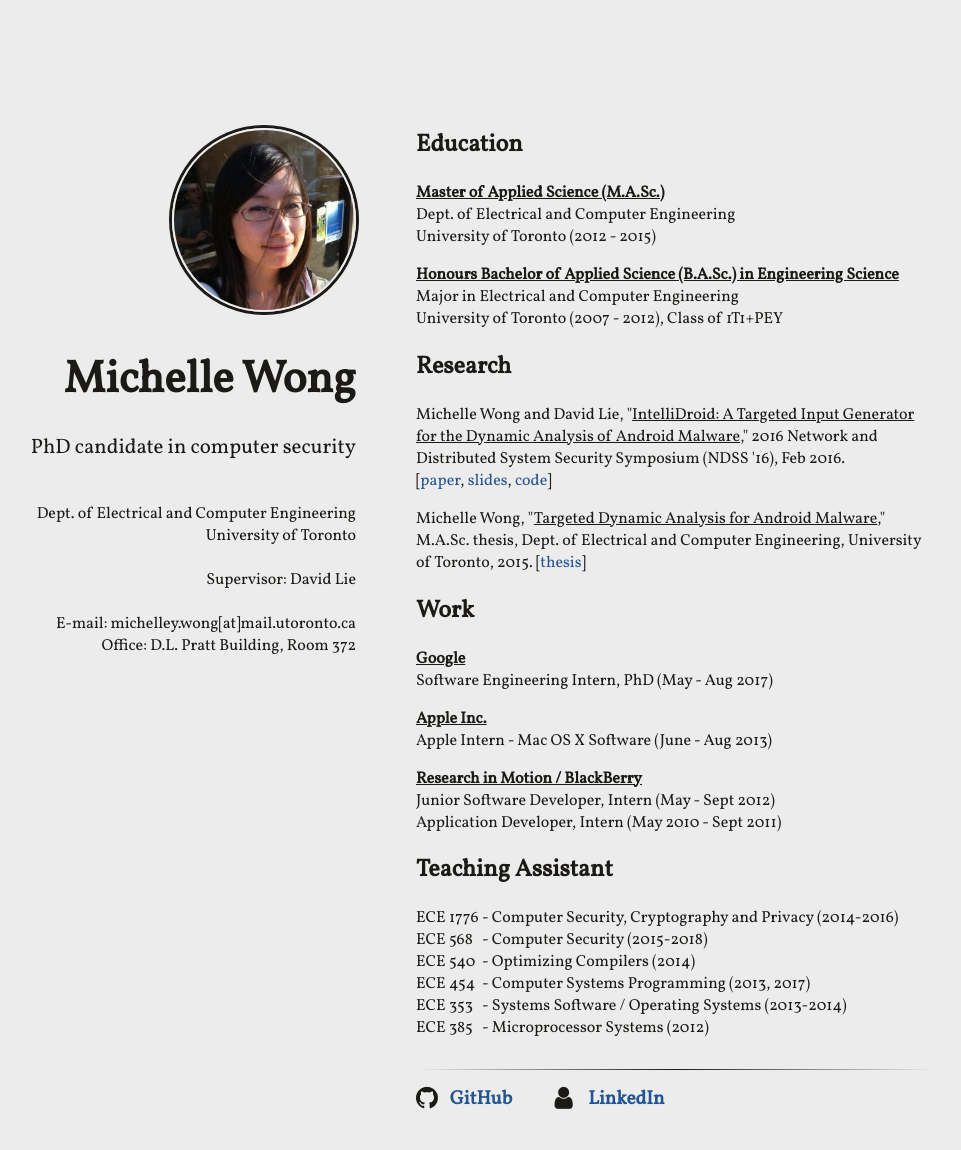
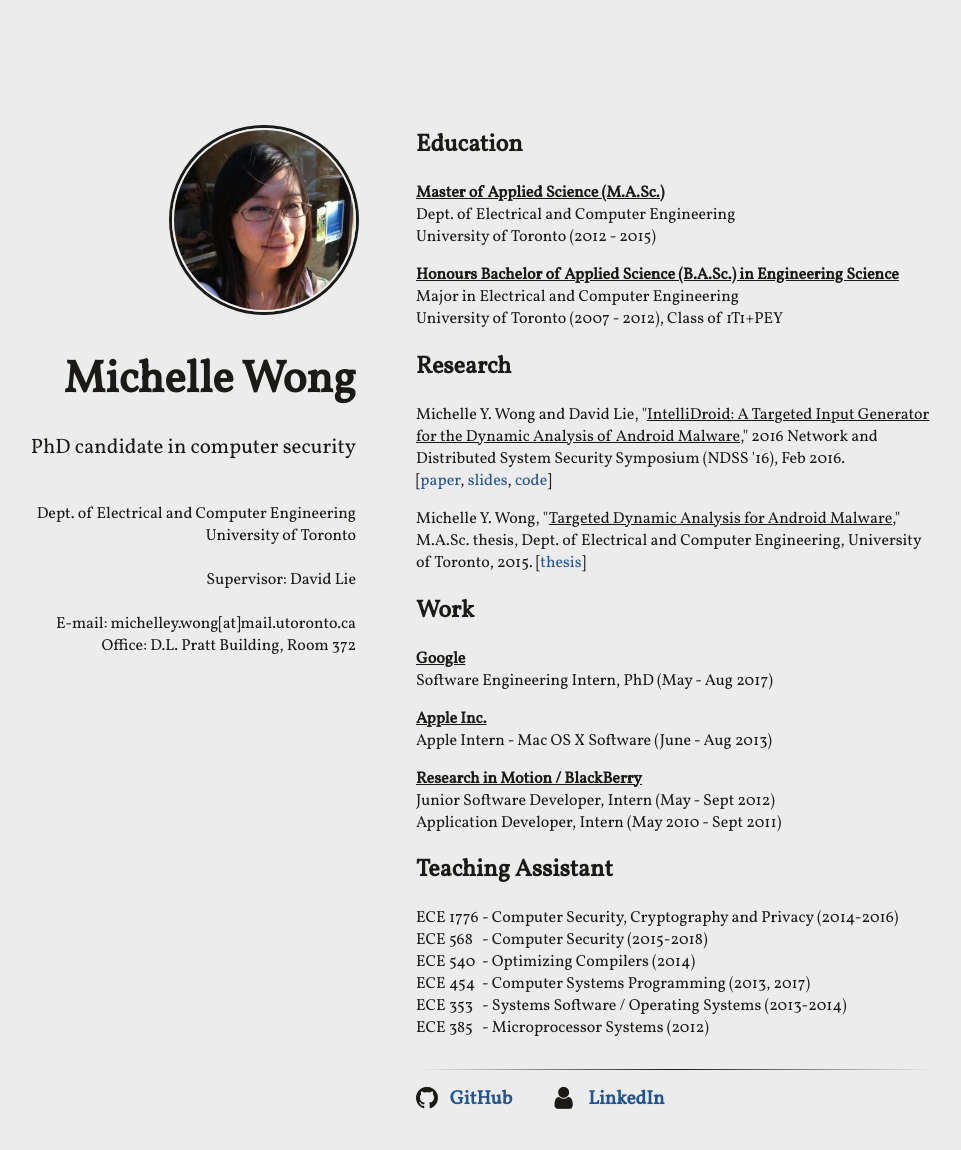
Before and after one commit to miwong/miwong.github.io, a Jekyll site: the page built from index.html, in a window 1280 px wide. Shown: the whole page, without its empty margins (184-1145 px from the left). Built offline with Jekyll 4.4.1, drawn with Linux system fonts in a browser that asks for light colours; nearby versions of some CDN libraries.

Commit message:
Add middle initial to publications.

```diff
--- a/_includes/content.html
+++ b/_includes/content.html
@@ -12,10 +12,10 @@
 
 <h2>Research</h2>
 <p>
-    Michelle Wong and David Lie, "<u>IntelliDroid: A Targeted Input Generator for the Dynamic Analysis of Android Malware</u>," 2016 Network and Distributed System Security Symposium (NDSS '16), Feb 2016. <br>[<a href="http://www.eecg.toronto.edu/~lie/papers/mwong_ndss2016.pdf" target="_blank">paper</a>, <a href="{{ site.baseurl }}/files/intellidroid_ndss2016_slides.pdf" target="_blank">slides</a>, <a href="https://github.com/miwong/IntelliDroid" target="_blank">code</a>]
+    Michelle Y. Wong and David Lie, "<u>IntelliDroid: A Targeted Input Generator for the Dynamic Analysis of Android Malware</u>," 2016 Network and Distributed System Security Symposium (NDSS '16), Feb 2016. <br>[<a href="http://www.eecg.toronto.edu/~lie/papers/mwong_ndss2016.pdf" target="_blank">paper</a>, <a href="{{ site.baseurl }}/files/intellidroid_ndss2016_slides.pdf" target="_blank">slides</a>, <a href="https://github.com/miwong/IntelliDroid" target="_blank">code</a>]
 </p>
 <p>
-    Michelle Wong, "<u>Targeted Dynamic Analysis for Android Malware</u>," M.A.Sc. thesis, Dept. of Electrical and Computer Engineering, University of Toronto, 2015. [<a href="https://tspace.library.utoronto.ca/handle/1807/69183" target="_blank">thesis</a>]
+    Michelle Y. Wong, "<u>Targeted Dynamic Analysis for Android Malware</u>," M.A.Sc. thesis, Dept. of Electrical and Computer Engineering, University of Toronto, 2015. [<a href="https://tspace.library.utoronto.ca/handle/1807/69183" target="_blank">thesis</a>]
 </p>
 
 <h2>Work</h2>
```
